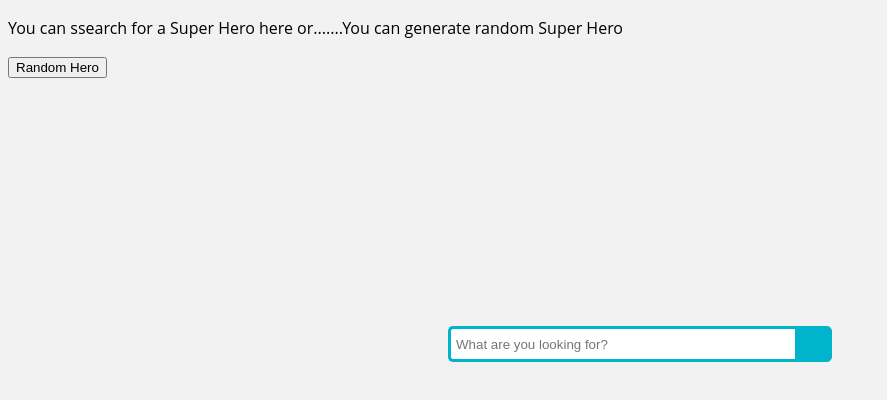
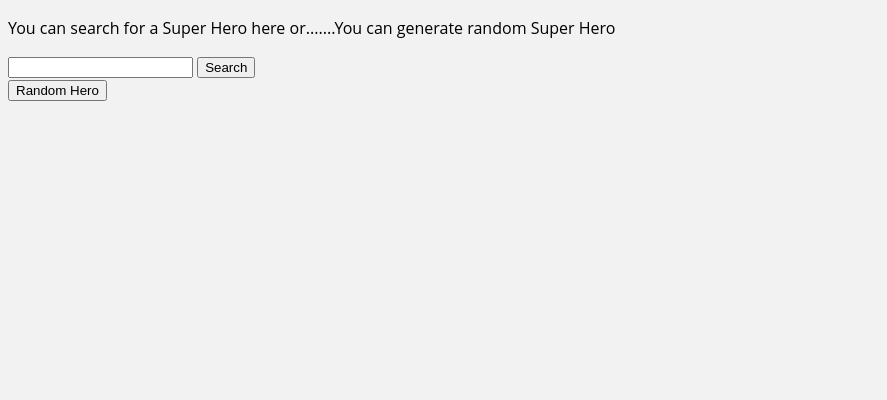
Before and after one commit to AdityaSrivastav5/Super_Hero_App, a plain HTML site: page index.html in a window 1280 px wide. Shown: the part 56-456 px from the top of the page, without its empty margins (0-887 px from the left). Drawn offline with Linux system fonts and the light colour scheme.

Commit message:
index.html

```diff
--- a/index.html
+++ b/index.html
@@ -10,27 +10,20 @@
 
 <body>
   <h2>🌟 Super Hero App</h2>
-  <p>You can ssearch for a Super Hero here or.......You can generate random Super Hero</p>
-  <div class="wrap">
-   <div class="search">
-      <input type="text" class="searchTerm" placeholder="What are you looking for?">
-      <button type="submit" class="searchButton">
-        <i class="fa fa-search"></i>
-     </button>
-   </div>
-</div>
-  <button id="heroButton">Random Hero</button>
+  <p>You can search for a Super Hero here or.......You can generate random Super Hero</p>
+  <form class="p-3">
+    <div class="col-12 col-md-8 container">
+        <input id="search-bar" type="text">
+        <button class="fas fa-search btn" id="search-btn">Search</button>
+    </div>
+</form>
+  <button id="search-btn1" class="myhero">Random Hero</button>
   </br>
   <div id="heroImg">
     <img src="" alt="">
   </div>
   <script src="script.js"></script>
 
-  <!--
-  This script places a badge on your repl's full-browser view back to your repl's cover
-  page. Try various colors for the theme: dark, light, red, orange, yellow, lime, green,
-  teal, blue, blurple, magenta, pink!
-  -->
   <script src="https://replit.com/public/js/replit-badge-v2.js" theme="dark" position="bottom-right"></script>
 </body>
 
```
